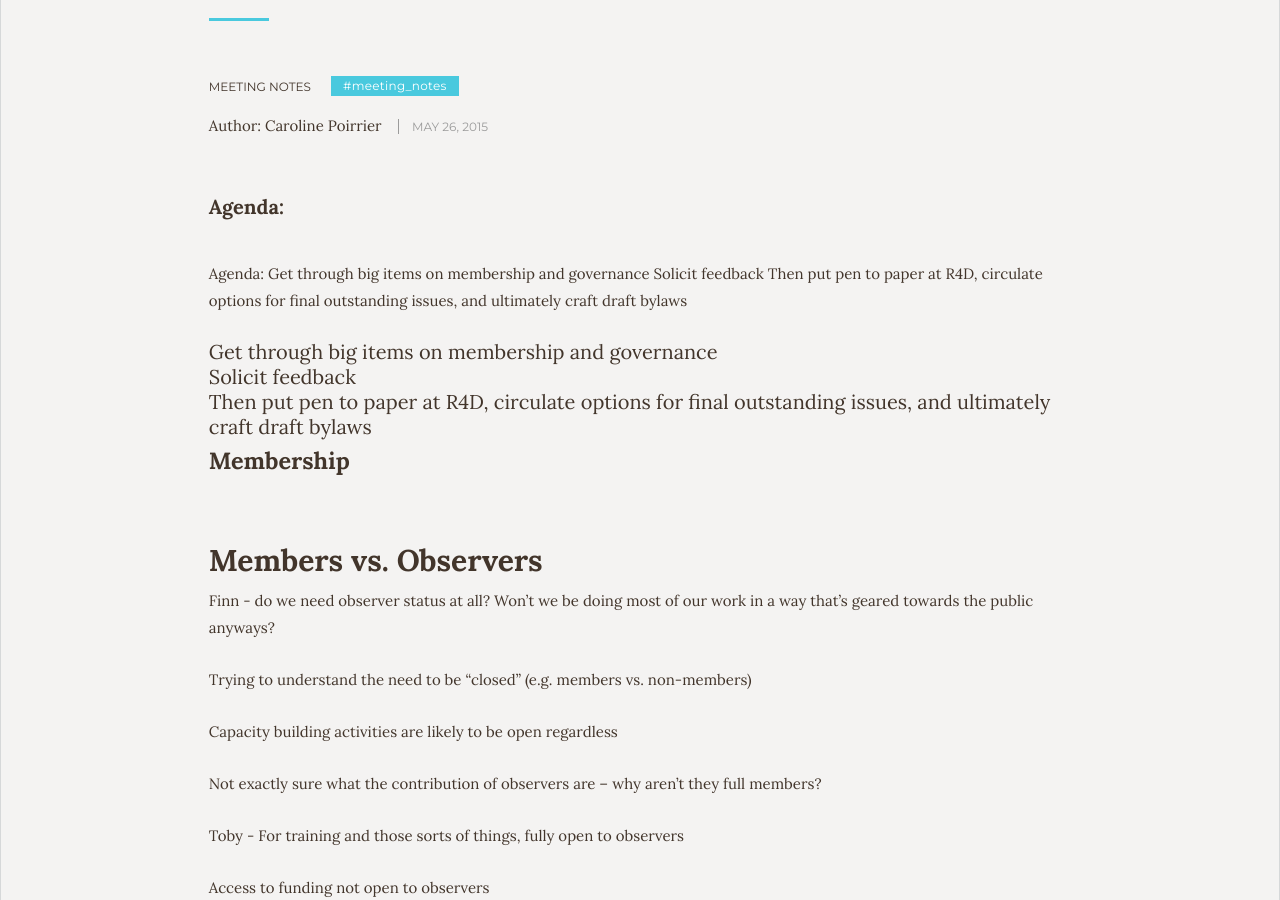
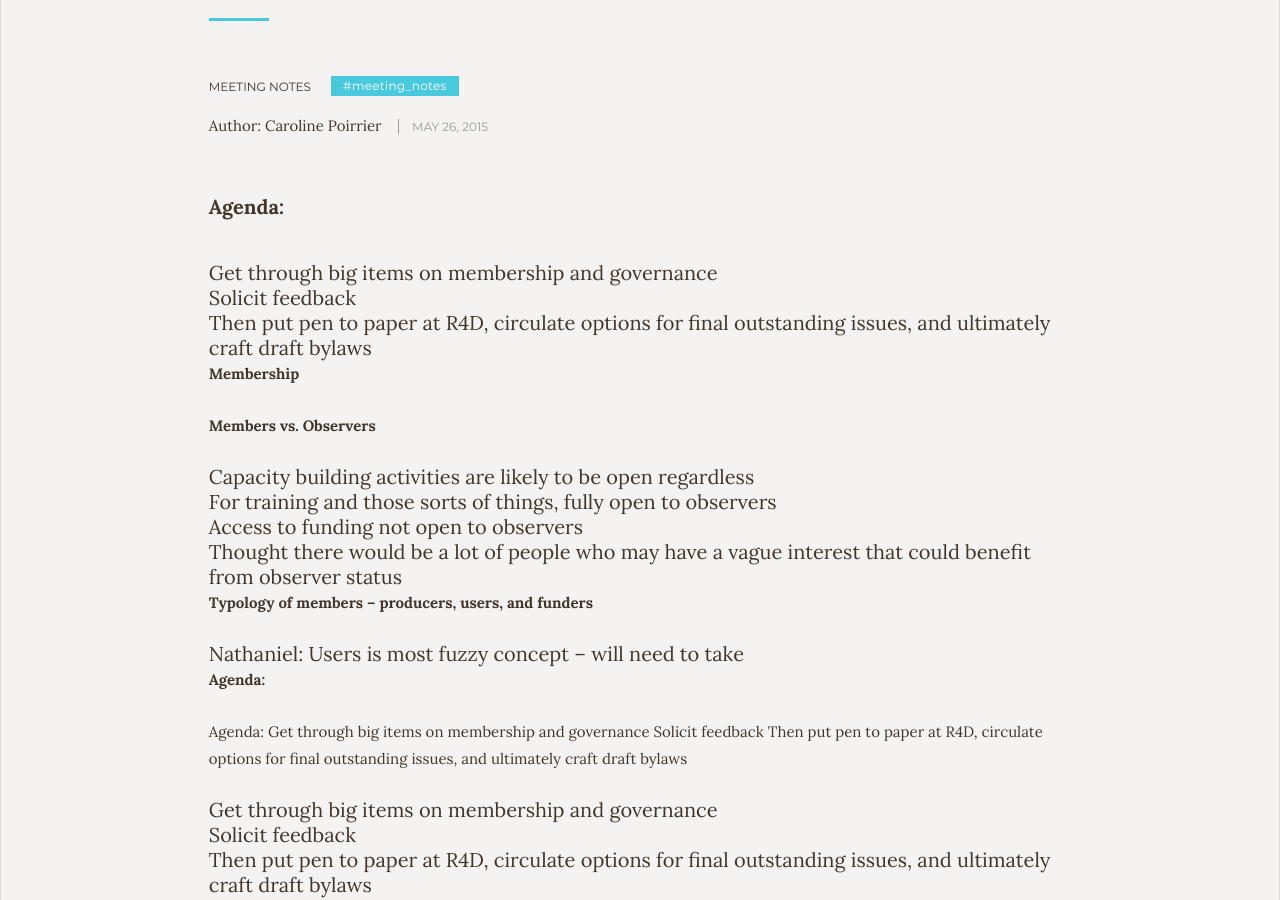
Before and after one commit to GovernanceDataAlliance/GDA-Dashboard, a Jekyll site: the page built from blog/_posts/2016-02-25-governance-an-membership-meeting.md, in a window 1280 px wide and 900 px high, scrolled down 359 px. Built offline with Jekyll 4.4.1, drawn with Linux system fonts in a browser that asks for light colours.

Commit message:
Updated 2016-02-25-governance-an-membership-meeting.md

```diff
--- a/blog/_posts/2016-02-25-governance-an-membership-meeting.md
+++ b/blog/_posts/2016-02-25-governance-an-membership-meeting.md
@@ -8,6 +8,24 @@ category: meeting notes
 tags: meeting_notes
 title: "Governance and Membership Meeting "
 ---
+
+**Agenda:**
++ Get through big items on membership and governance
++ Solicit feedback
++ Then put pen to paper at R4D, circulate options for final outstanding issues, and ultimately craft draft bylaws
+
+**Membership**
+
+**Members vs. Observers**
++ Capacity building activities are likely to be open regardless
+    + For training and those sorts of things, fully open to observers
++ Access to funding not open to observers
+    + Thought there would be a lot of people who may have a vague interest that could benefit from observer status
+
+**Typology of members – producers, users, and funders**
++ Nathaniel: Users is most fuzzy concept – will need to take
+
+
 
 
 **Agenda:**
```
